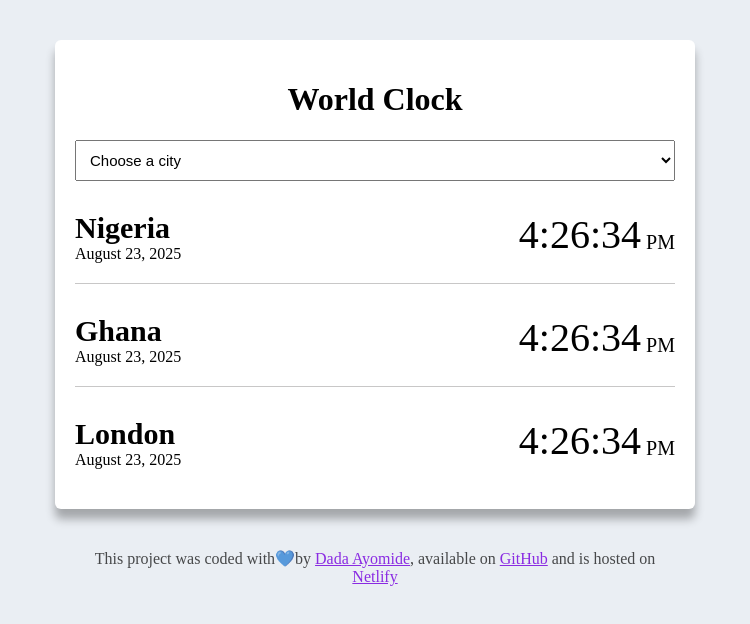
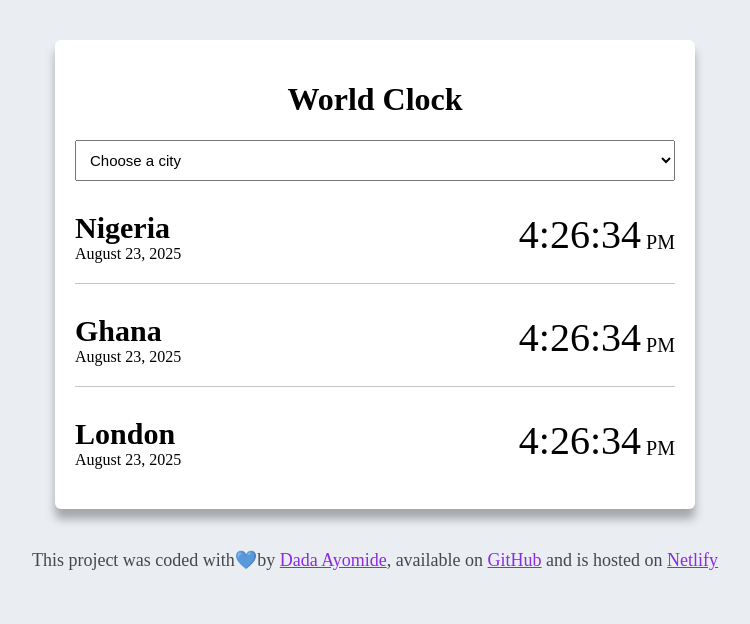
Before and after one commit to KingkoinJo/SheCodesWorldClock, a plain HTML site: page index.html in a window 1280 px wide. Shown: the whole page, without its empty margins (265-1015 px from the left). Drawn offline with nearby package versions, Linux system fonts and the light colour scheme; a script that the page names is missing.

Commit message:
Revert "adjusted the styling"
This reverts commit 9d49eb84f901dc9be71f304ce7565d711c762d48.

```diff
--- a/style.css
+++ b/style.css
@@ -6,10 +6,8 @@
 }
 footer {
   text-align: center;
-  width: 600px;
-  max-width: 600px;
   margin: 0 auto;
-  font-size: 16px;
+  font-size: 18px;
   color: rgba(0, 0, 0, 0.7);
 }
 footer a {
```
